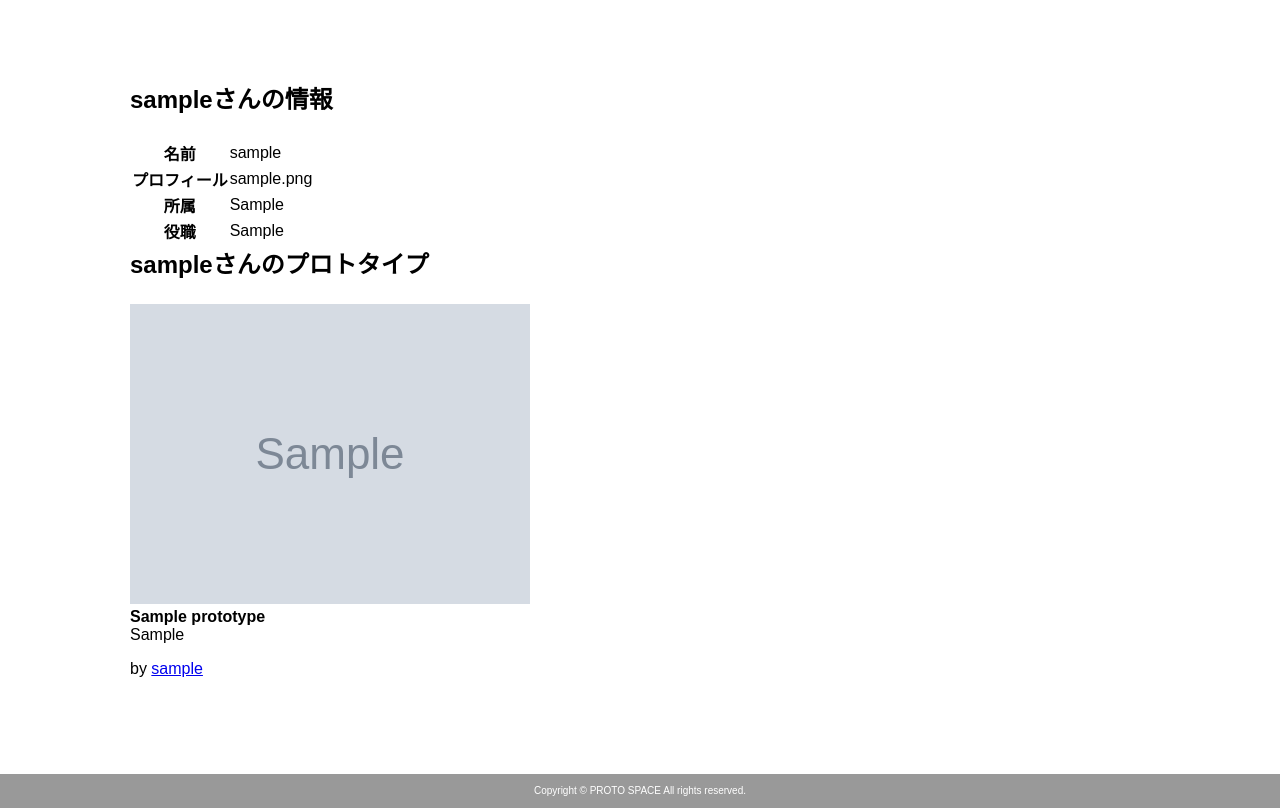
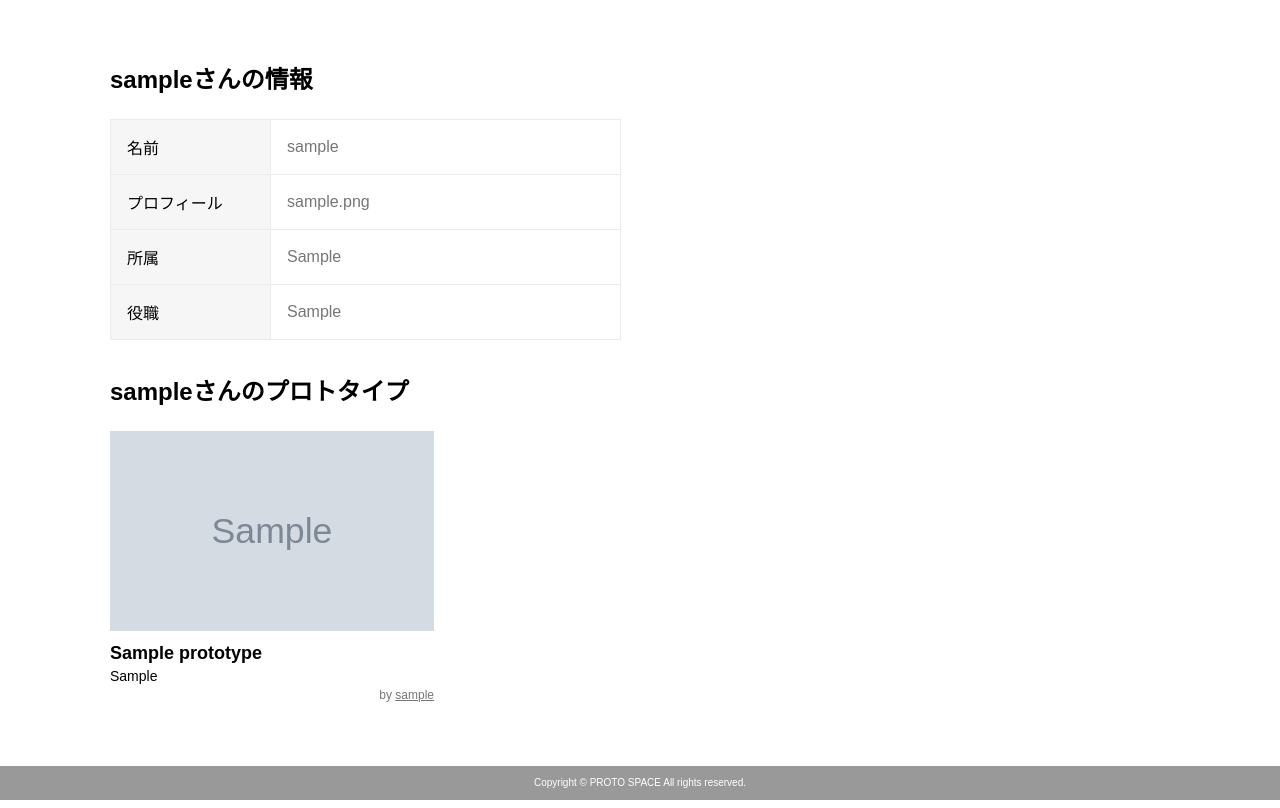
Before and after one commit to jumpei1409/protospace-b, a Django app: page /users/1/ in a window 1280 px wide. Shown: the part 78-886 px from the top of the page. Run offline with Django 4.2, Linux system fonts and the light colour scheme; tables that the repository leaves empty hold one stand-in row (values such as "Sample post"); grey boxes marked "Sample" are stand-in pictures.

Commit message:
CSS最終

```diff
--- a/static/css/style.css
+++ b/static/css/style.css
@@ -17,7 +17,7 @@ main {
   flex: 1;
   max-width: 1100px;
   margin: 0 auto;
-  padding: 40px 20px;
+  padding: 20px 20px;  /* 40px → 20px */
   width: 100%;
 }
 
@@ -83,7 +83,7 @@ footer p {
 
 /* 全体のコンテナ */
 .container {
-  max-width: 600px;
+  max-width: 1100px;
   padding: 40px 20px;
 }
 
@@ -382,3 +421,75 @@ h2 {
   height: 42px;
   resize: vertical;
 }
+
+/* マイページ */
+.user-table th {
+  text-align: left;
+  padding: 8px 16px;
+  font-weight: normal;
+  width: 160px;
+  background-color: #F6F6F6;
+  height: 55px;
+}
+
+.user-table td {
+  padding: 8px 0;
+  color: #767676;
+}
+
+.user-table {
+  width: 511px;
+  border-collapse: collapse;
+  margin-bottom: 32px;
+}
+
+.user-table th,
+.user-table td {
+  border: 1px solid #EBEBEB;
+  padding: 8px 16px;
+}
+
+.prototypes-grid {
+  display: flex;
+  flex-wrap: wrap;
+  gap: 27px;
+}
+
+.prototype-card {
+  width: 324px;
+}
+
+.prototype-card img {
+  width: 324px;
+  height: 200px;
+  object-fit: cover;
+  margin-bottom: 8px;
+}
+
+.prototype-card h4 {
+  font-size: 18px;
+  font-weight: bold;
+  margin-bottom: 4px;
+}
+
+.prototype-card p {
+  font-size: 14px;
+  margin-bottom: 4px;
+}
+
+.prototype-card .by {
+  font-size: 12px;
+  color: #767676;
+  text-align: right;
+}
+
+.prototype-card .by a {
+  color: #767676;
+  text-decoration: underline;
+}
+
+.mypage-container {
+  max-width: 1100px;
+  padding: 40px 0;
+  width: 100%;
+}
--- a/templates/prototypes/index.html
+++ b/templates/prototypes/index.html
@@ -4,7 +4,7 @@
 
 <div class="contents">
   {% if user.is_authenticated %}
-  <p class="greeting">こんにちは、<a href={% url 'users:mypage' user.pk %}>{{ user.nickname }}さん</a></p>
+  <p class="greeting">こんにちは、<a href="{% url 'users:mypage' user.pk %}">{{ user.nickname }}さん</a></p>
   {% endif %}
 
   <div class="card-list">
@@ -14,8 +14,8 @@
         <img src="{{ prototype.image.url }}" alt="{{ prototype.title }}">
         <p class="card-title">{{ prototype.title }}</p>
         <p class="card-catchphrase">{{ prototype.catchphrase }}</p>
-        <p class="card-author"><a href={% url 'users:mypage' user.pk %}>by {{ prototype.user.nickname }}</a></p>
       </a>
+      <p class="card-author"><a href="{% url 'users:mypage' prototype.user.pk %}">by {{ prototype.user.nickname }}</a></p>
     </div>
     {% endfor %}
   </div>
--- a/templates/users/mypage.html
+++ b/templates/users/mypage.html
@@ -1,7 +1,7 @@
 {% extends "base.html" %}
 {% block content %}
 
-<div class="container">
+<div class="mypage-container">
 
     <h2>{{ user.nickname }}さんの情報</h2>
 
@@ -29,11 +29,13 @@
     <div class="prototypes-grid">
         {% for prototype in prototypes %}
         <div class="prototype-card">
-            {% if prototype.image %}
-            <img src="{{ prototype.image.url }}" alt="{{ prototype.title }}">
-            {% endif %}
-            <h4>{{ prototype.title }}</h4>
-            <p>{{ prototype.catchphrase }}</p>
+            <a href="{% url 'Prototypes:detail' prototype.pk %}" style="text-decoration:none; color:inherit;">
+                {% if prototype.image %}
+                <img src="{{ prototype.image.url }}" alt="{{ prototype.title }}">
+                {% endif %}
+                <h4>{{ prototype.title }}</h4>
+                <p>{{ prototype.catchphrase }}</p>
+            </a>
             <p class="by">by <a href="{% url 'users:mypage' prototype.user.pk %}">{{ prototype.user.nickname }}</a></p>
         </div>
         {% empty %}
```
Also changed, not shown: other parts of static/css/style.css (+62 -23 lines).
